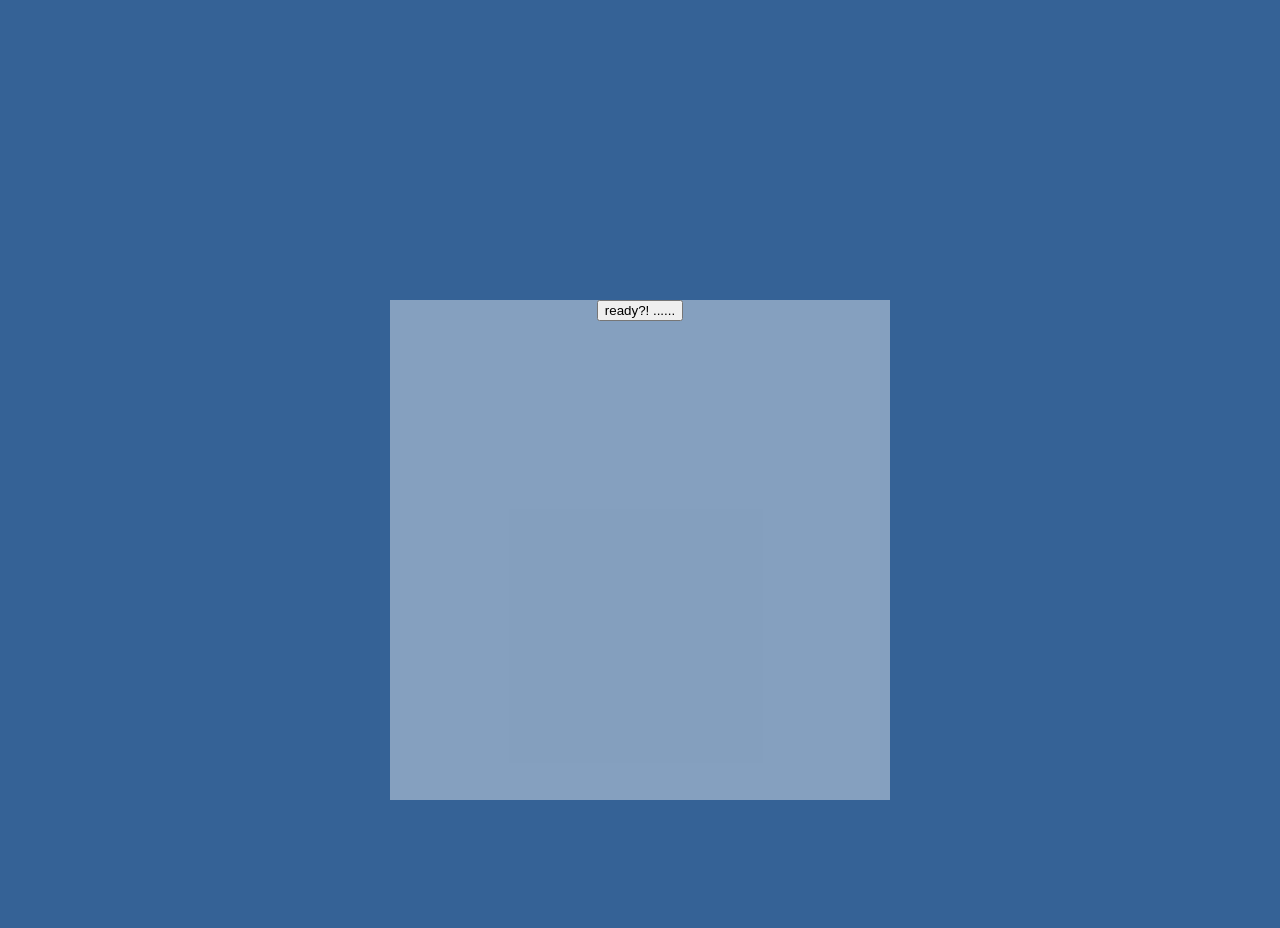
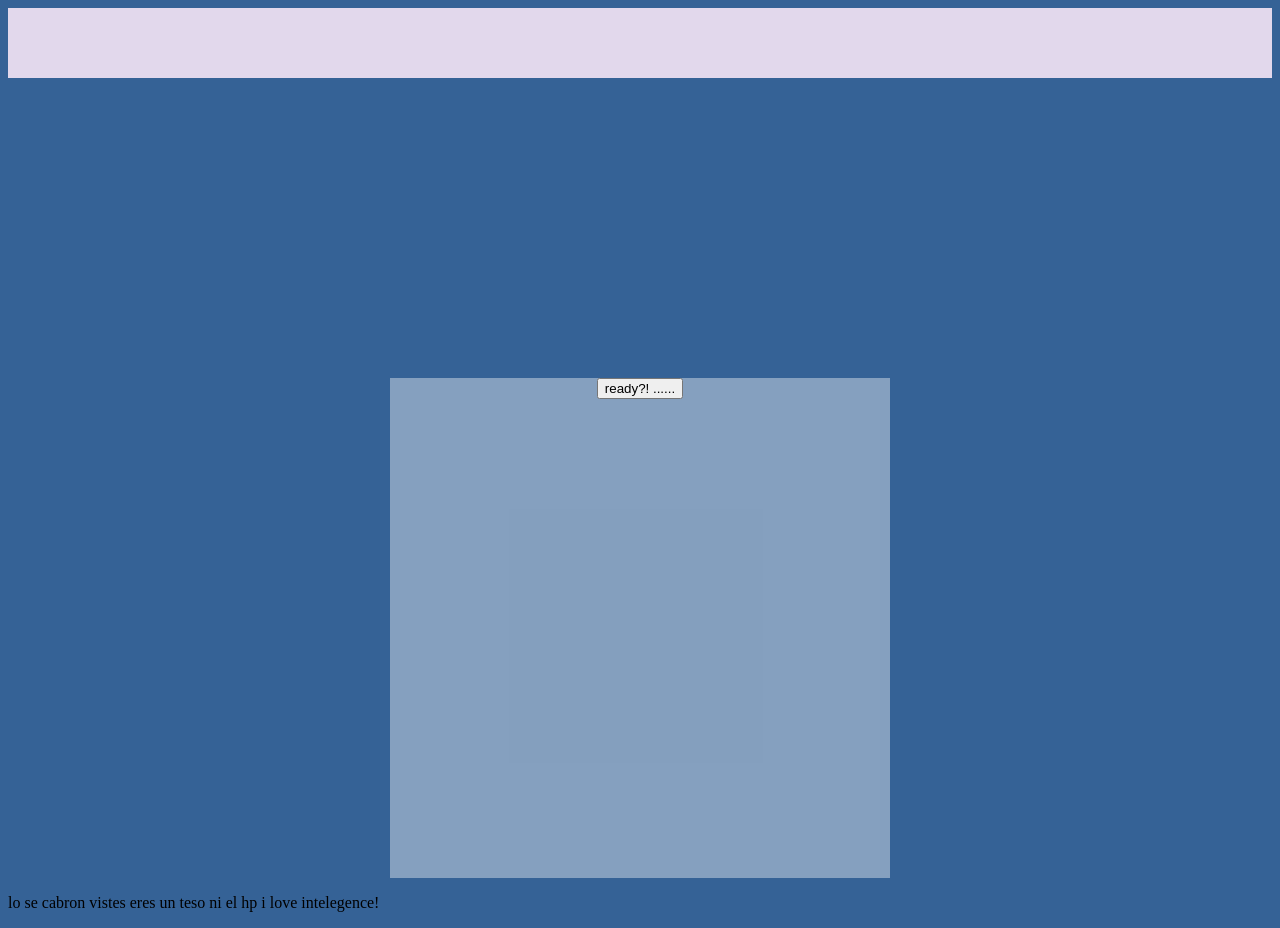
Before and after one commit to j1menez/prueba1, a plain HTML site: page index.html in a window 1280 px wide. Before the commit the page ends 808 px from the top, so only its background shows below. Drawn offline with Linux system fonts and the light colour scheme.

Commit message:
version1prueba1

```diff
--- a/index.html
+++ b/index.html
@@ -7,11 +7,15 @@
     <link rel="stylesheet" href="./css/styles.css">
 </head>
 <body>
+    <nav></nav>
     <center>
     <div class="divone">
 <input type="button" onclick="bienvenida()" value="ready?! ......">
     </div>
     </center>
+    <p>
+        lo se cabron vistes eres un teso ni el hp i love intelegence!
+    </p>
     <script src="./js/script.js"></script>
 </body>
 </html>
```
